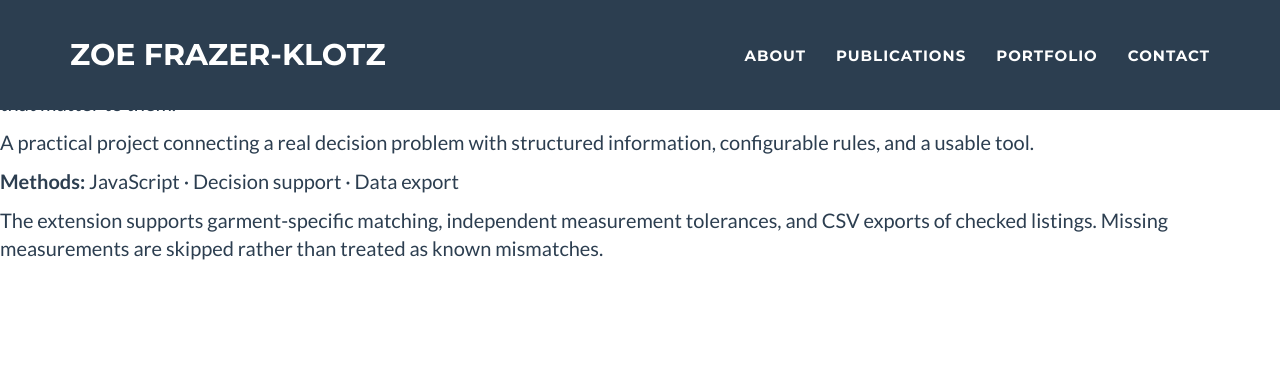
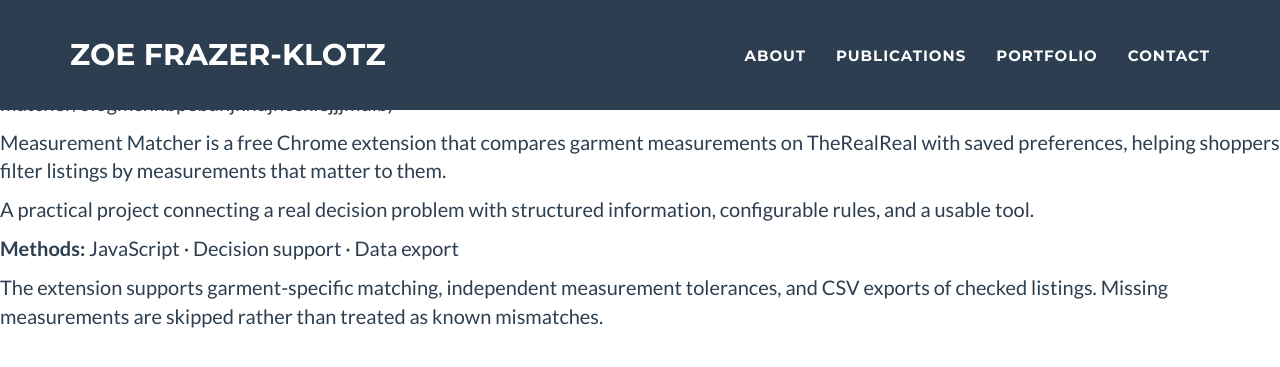
Before and after one commit to zo-klo/zo-klo.github.io, a Jekyll site: the page built from content/project-measurement-matcher.md, in a window 1280 px wide. Shown: the top 367 px of the page. Built offline with Jekyll 4.4.1, drawn with Linux system fonts in a browser that asks for light colours; our own code applies the rules of GitHub Pages for plain Markdown files.

Commit message:
Enhance project description and add Chrome Store link
Added a link to the Chrome Store and clarified the extension's functionality.

```diff
--- a/content/project-measurement-matcher.md
+++ b/content/project-measurement-matcher.md
@@ -1,6 +1,9 @@
 ### Making a better fit easier to find.
 
-Measurement Matcher compares garment measurements on TheRealReal with saved preferences, helping shoppers filter listings by measurements that matter to them.
+[CLICK HERE TO GO TO CHROME STORE] (https://chromewebstore.google.com/detail/measurement-matcher/oiogmchnbpebanjkndjncckiejjjmdib)
+
+
+Measurement Matcher is a free Chrome extension that compares garment measurements on TheRealReal with saved preferences, helping shoppers filter listings by measurements that matter to them.
 
 A practical project connecting a real decision problem with structured information, configurable rules, and a usable tool.
 
```
